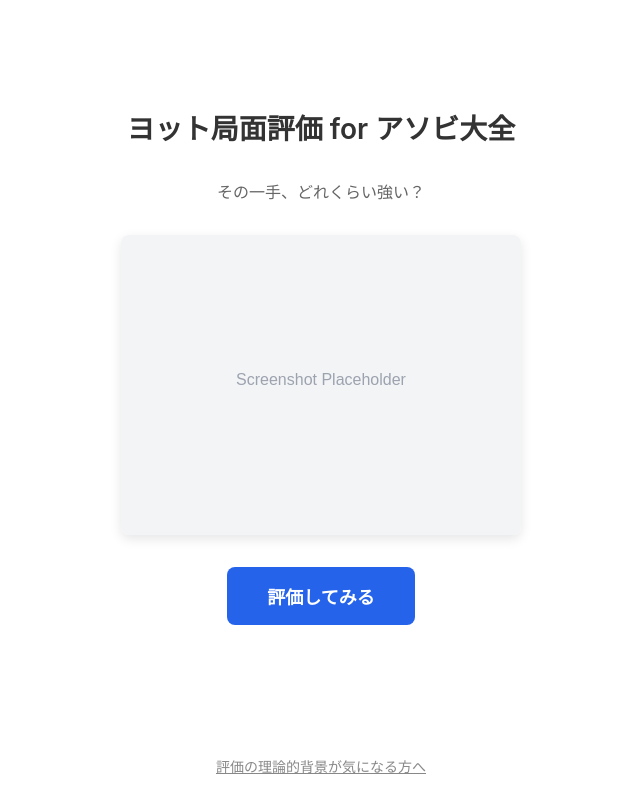
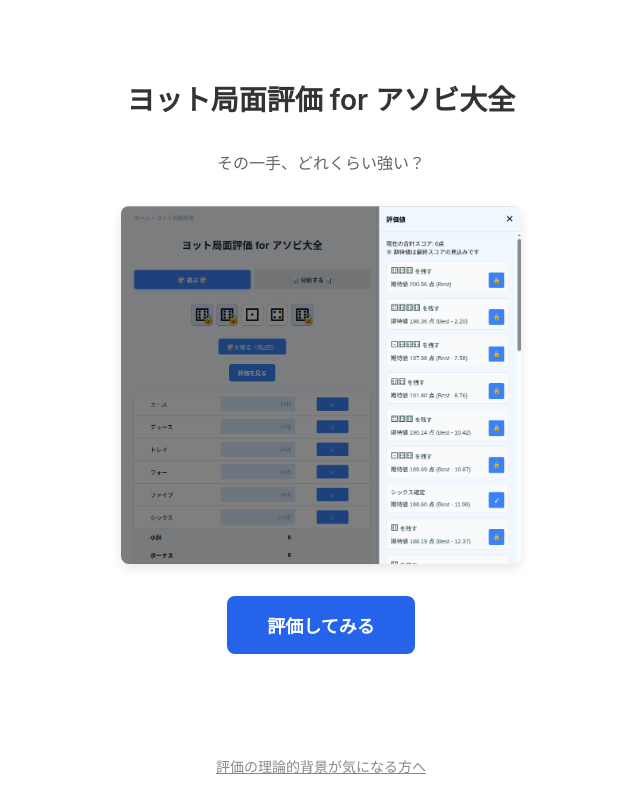
Before and after one commit to mat-der-D/yacht-evaluator-web, an Astro site: page / in a window 1280 px wide. Shown: the whole page, without its empty margins (319-959 px from the left). Built offline with nearby package versions, Linux system fonts and the light colour scheme; Astro itself is replaced by a stand-in of ours.

Commit message:
[feat] Take a screenshot

```diff
--- a/src/pages/index.astro
+++ b/src/pages/index.astro
@@ -94,7 +94,7 @@
       <h1>ヨット局面評価 for アソビ大全</h1>
       <p class="description">その一手、どれくらい強い？</p>
       <img
-        src="/screenshot.svg"
+        src="/screenshot.png"
         alt={screenshotAlt}
         class="screenshot"
       />
```
Also changed, not shown: public/screenshot.png (added), public/screenshot.svg (deleted).
